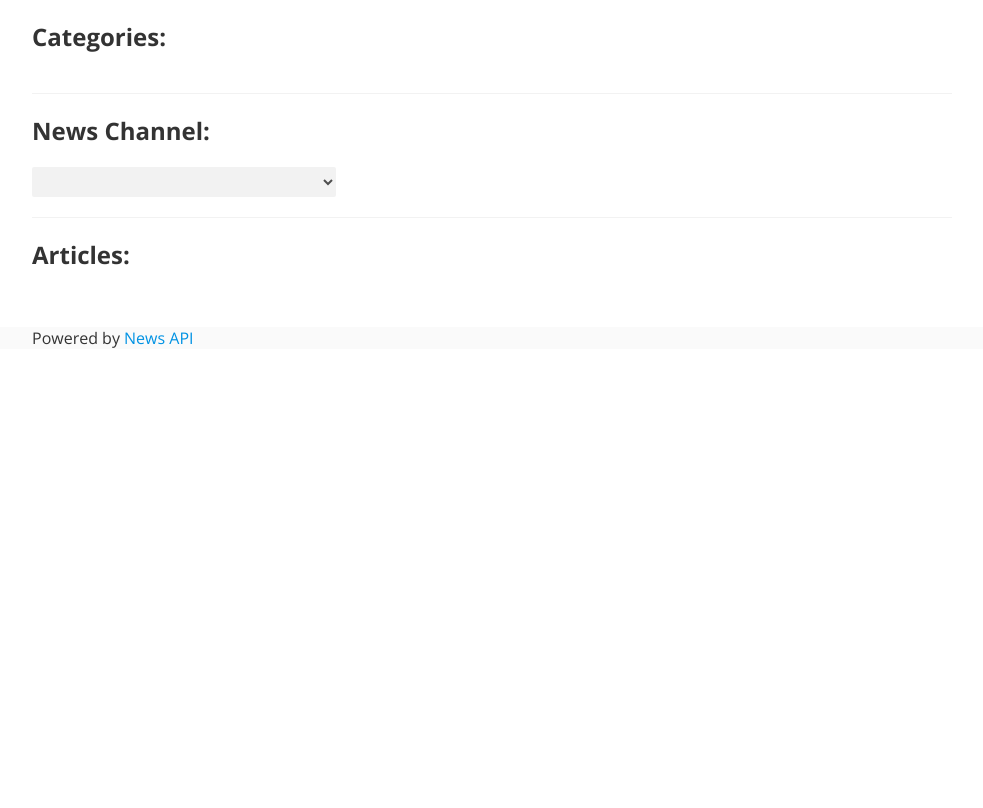
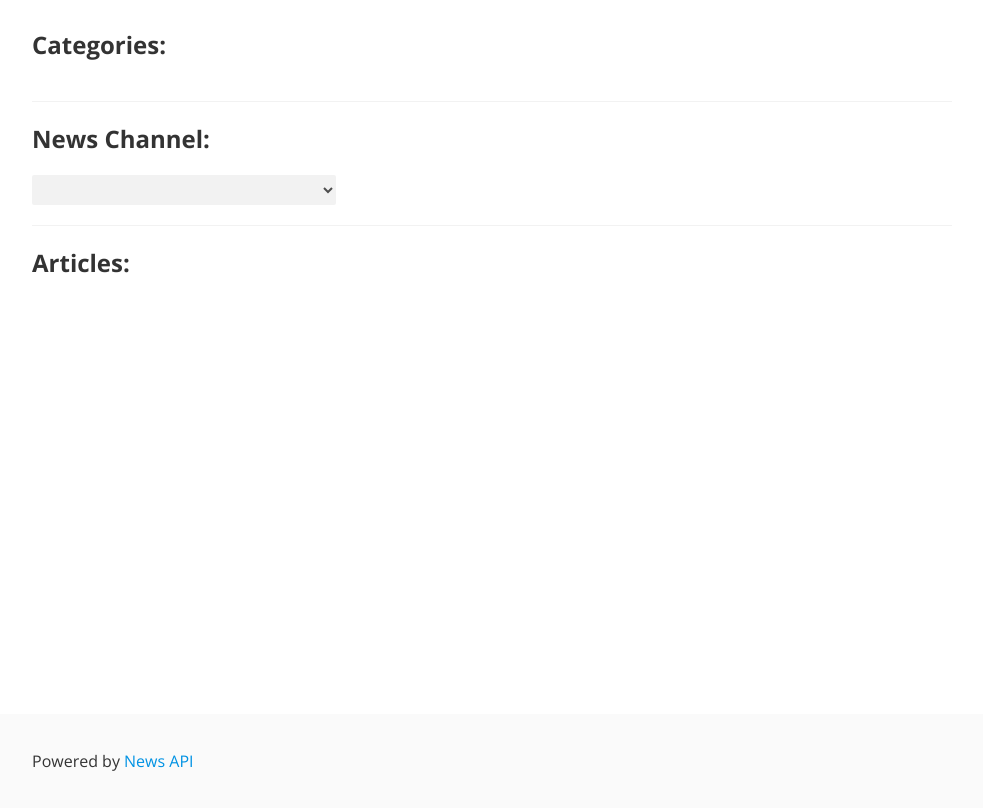
Before and after one commit to lmhs/FrontCamp, a plain HTML site: page index.html in a window 1280 px wide. Shown: the whole page, without its empty margins (148-1131 px from the left). Drawn offline with nearby package versions, Linux system fonts and the light colour scheme; no server answers.

Commit message:
Added styles for footer

```diff
--- a/index.html
+++ b/index.html
@@ -23,12 +23,12 @@
         <section class="articles" id="news-results"></section>
       </section>
     </div>
-    <footer class="footer">
-      <div class="container">
-        <p>Powered by <a class="footer-link" target="_blank" href="https://newsapi.org">News API</a></p>
-      </div>
-    </footer>
   </main>
+  <footer class="footer">
+    <div class="container">
+      <p>Powered by <a class="footer-link" target="_blank" href="https://newsapi.org">News API</a></p>
+    </div>
+  </footer>
   <script type="module" src="./index.js"></script>
 </body>
 </html>
--- a/styles.css
+++ b/styles.css
@@ -1,5 +1,6 @@
 html {
   box-sizing: border-box;
+  height: 100%;
 }
 
 *,
@@ -9,6 +10,9 @@ html {
 }
 
 body {
+  display: grid;
+  grid-template-rows: 1fr auto;
+  min-height: 100%;
   font-family: 'Open Sans', -apple-system, BlinkMacSystemFont, 'Segoe UI', Roboto, Oxygen, Ubuntu, Cantarell, 'Helvetica Neue', sans-serif;
   color: #333;
 }
@@ -122,7 +126,10 @@ select {
 }
 
 .footer {
+  grid-row-start: 2;
+  grid-row-end: 3;
   background-color: #fafafa;
+  padding: 20px 0;
 }
 
 .footer-link {
```
